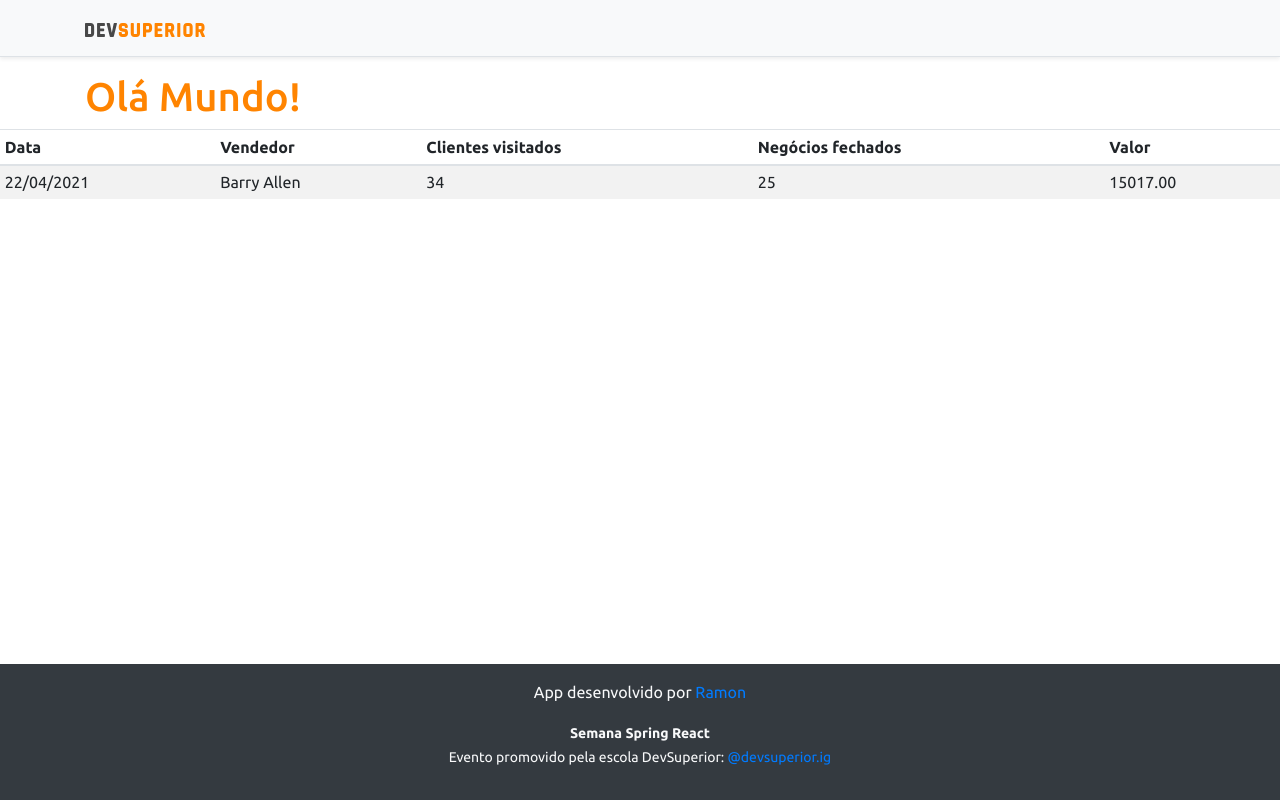
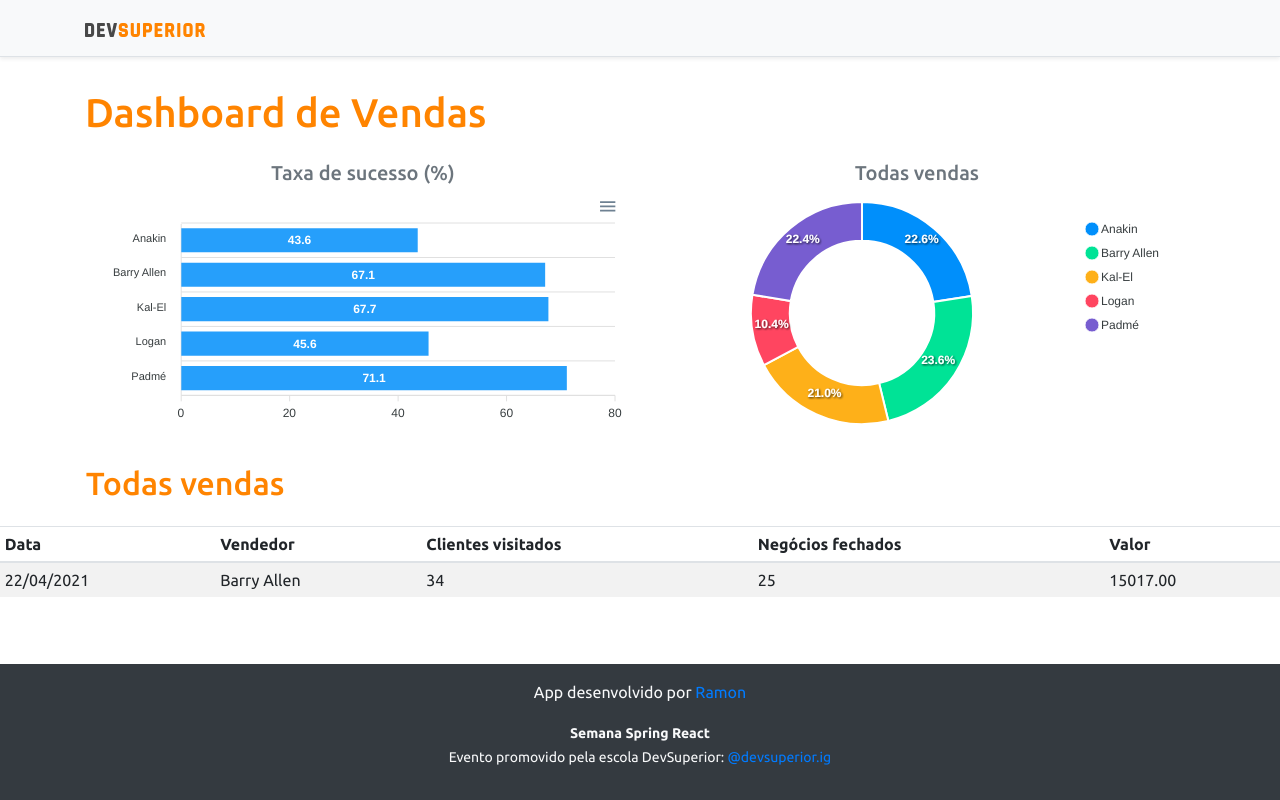
Before and after one commit to ramonls/projeto-sds3, a React (Create React App) app in the folder frontend/: page / in a window 1280 px wide. Built offline with nearby package versions, Linux system fonts and the light colour scheme.

Commit message:
Static charts

```diff
--- a/frontend/package.json
+++ b/frontend/package.json
@@ -12,10 +12,12 @@
     "@types/node": "^12.0.0",
     "@types/react": "^17.0.0",
     "@types/react-dom": "^17.0.0",
+    "apexcharts": "^3.26.1",
     "bootstrap": "^4.6.0",
     "jquery": "1.9.1",
     "popper.js": "1.16.1",
     "react": "^17.0.2",
+    "react-apexcharts": "^1.3.9",
     "react-dom": "^17.0.2",
     "react-scripts": "4.0.3",
     "typescript": "^4.1.2",
--- a/frontend/src/App.tsx
+++ b/frontend/src/App.tsx
@@ -1,13 +1,28 @@
 import NavBar from 'components/NavBar';
 import Footer from 'components/Footer';
 import DataTable from 'components/DataTable';
+import BarChart from 'components/BarChart';
+import DonutChart from 'components/DonutChart';
 
 function App() {
   return (
     <>
       <NavBar />
       <div className="container">
-        <h1 className="text-primary">Olá Mundo!</h1>
+        <h1 className="text-primary py-3">Dashboard de Vendas</h1>
+        <div className="row px-3">
+          <div className="col-sm-6">
+            <h5 className="text-center text-secondary">Taxa de sucesso (%)</h5>
+            <BarChart />
+          </div>
+          <div className="col-sm-6">
+            <h5 className="text-center text-secondary">Todas vendas</h5>
+            <DonutChart />
+          </div>
+          <div className="py-3">
+            <h2 className="text-primary"> Todas vendas</h2>
+          </div>
+        </div>
       </div>
       <DataTable />
       <Footer />
--- /dev/null
+++ b/frontend/src/components/BarChart/index.tsx
@@ -0,0 +1,34 @@
+import Chart from 'react-apexcharts';
+
+const BarChart = () => {
+    const options = {
+        plotOptions: {
+            bar: {
+                horizontal: true,
+            }
+        },
+    };
+
+    const mockData = {
+        labels: {
+            categories: ['Anakin', 'Barry Allen', 'Kal-El', 'Logan', 'Padmé']
+        },
+        series: [
+            {
+                name: "% Sucesso",
+                data: [43.6, 67.1, 67.7, 45.6, 71.1]
+            }
+        ]
+    };
+
+    return (
+        <Chart
+            options={{ ...options, xaxis: mockData.labels}}
+            series={mockData.series}
+            type="bar"
+            height="240"
+        />
+    );
+}
+
+export default BarChart;
--- /dev/null
+++ b/frontend/src/components/DonutChart/index.tsx
@@ -0,0 +1,25 @@
+import Chart from "react-apexcharts";
+
+const DonutChart = () => {
+    const mockData = {
+        series: [477138, 499928, 444867, 220426, 473088],
+        labels: ['Anakin', 'Barry Allen', 'Kal-El', 'Logan', 'Padmé']
+    }
+
+    const options = {
+        legend: {
+            show: true
+        }
+    }
+    return (
+        <Chart
+        options={{...options, labels: mockData.labels}}
+        series={mockData.series}
+        type="donut"
+        height="240"
+        />
+
+    );
+}
+
+export default DonutChart;
```
Also changed, not shown: 1 other file (tests, documents, lock files or other folders).
